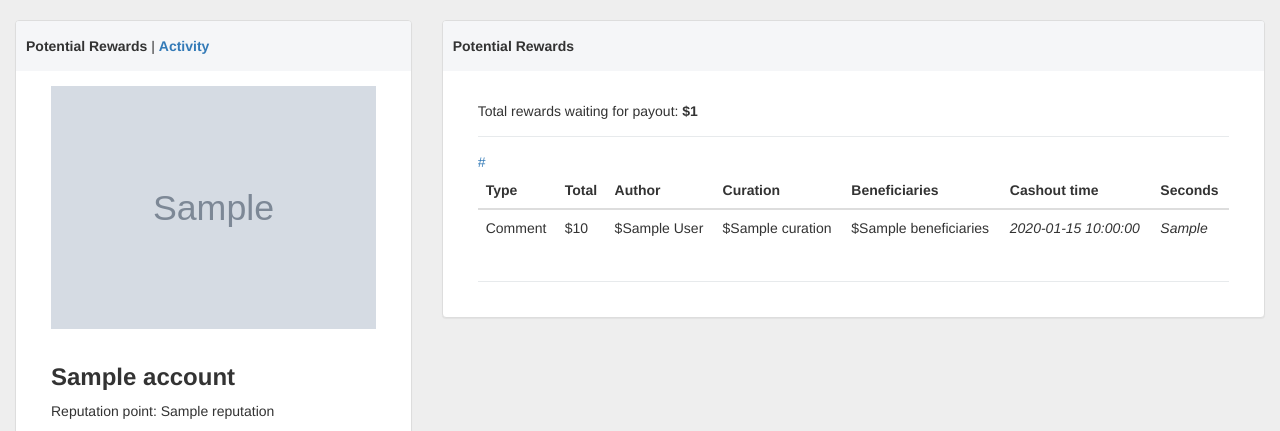
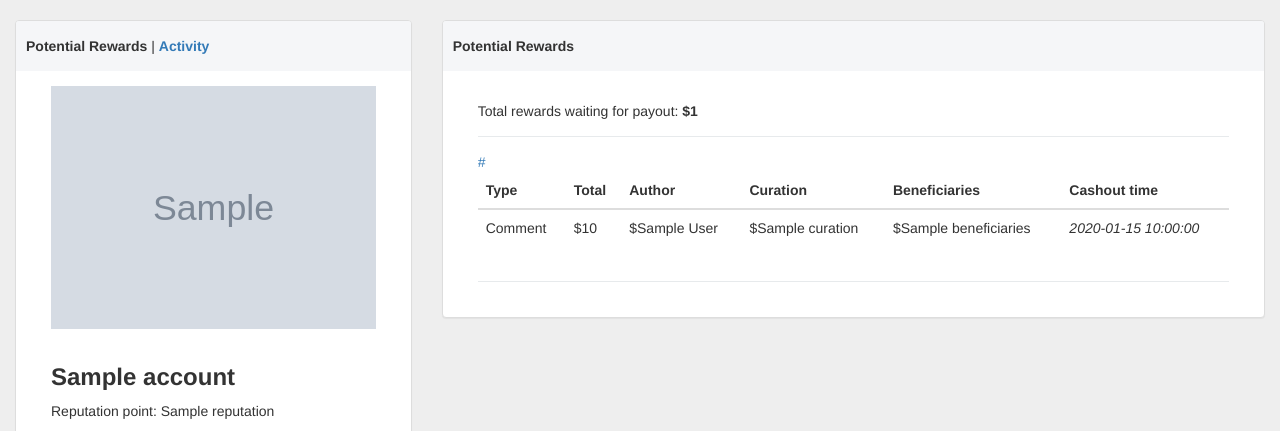
Before and after one commit to emre/steemrocks, a Flask app: template steemrocks/templates/rewards.html in a window 1280 px wide. Shown: the top 431 px of the page. Run offline with Flask 2, Linux system fonts and the light colour scheme; the template is opened without the code that fills it: most values are stand-ins (such as "Sample title", 1, 10 or a date in 2020); grey boxes marked "Sample" are stand-in pictures; some libraries are stand-ins or nearby versions.

Commit message:
Remove seconds from rewards

```diff
--- a/steemrocks/templates/rewards.html
+++ b/steemrocks/templates/rewards.html
@@ -90,7 +90,6 @@
                           <th scope="col">Curation</th>
                           <th scope="col">Beneficiaries</th>
                           <th scope="col">Cashout time</th>
-                          <th scope="col">Seconds</th>
                         </tr>
                       </thead>
                       <tbody>
@@ -101,7 +100,6 @@
                           <td>${{reward.curation}}</td>
                           <td>${{reward.beneficiaries}}</td>
                             <td><em>{{reward.cashout_time}}</em></td>
-                            <td><em>{{reward.elapsed_seconds}}</em></td>
                         </tr>
                       </tbody>
                     </table>
```
